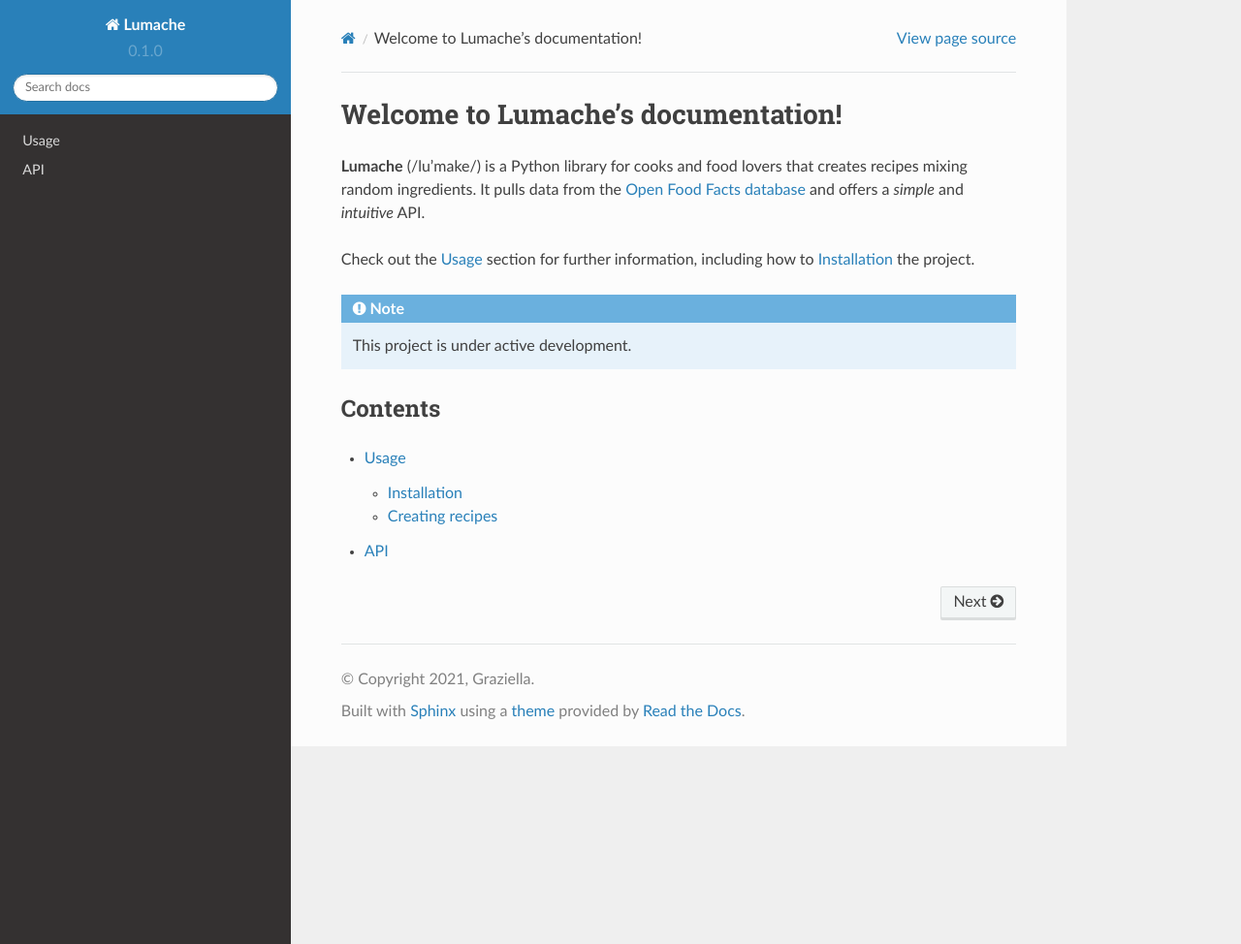
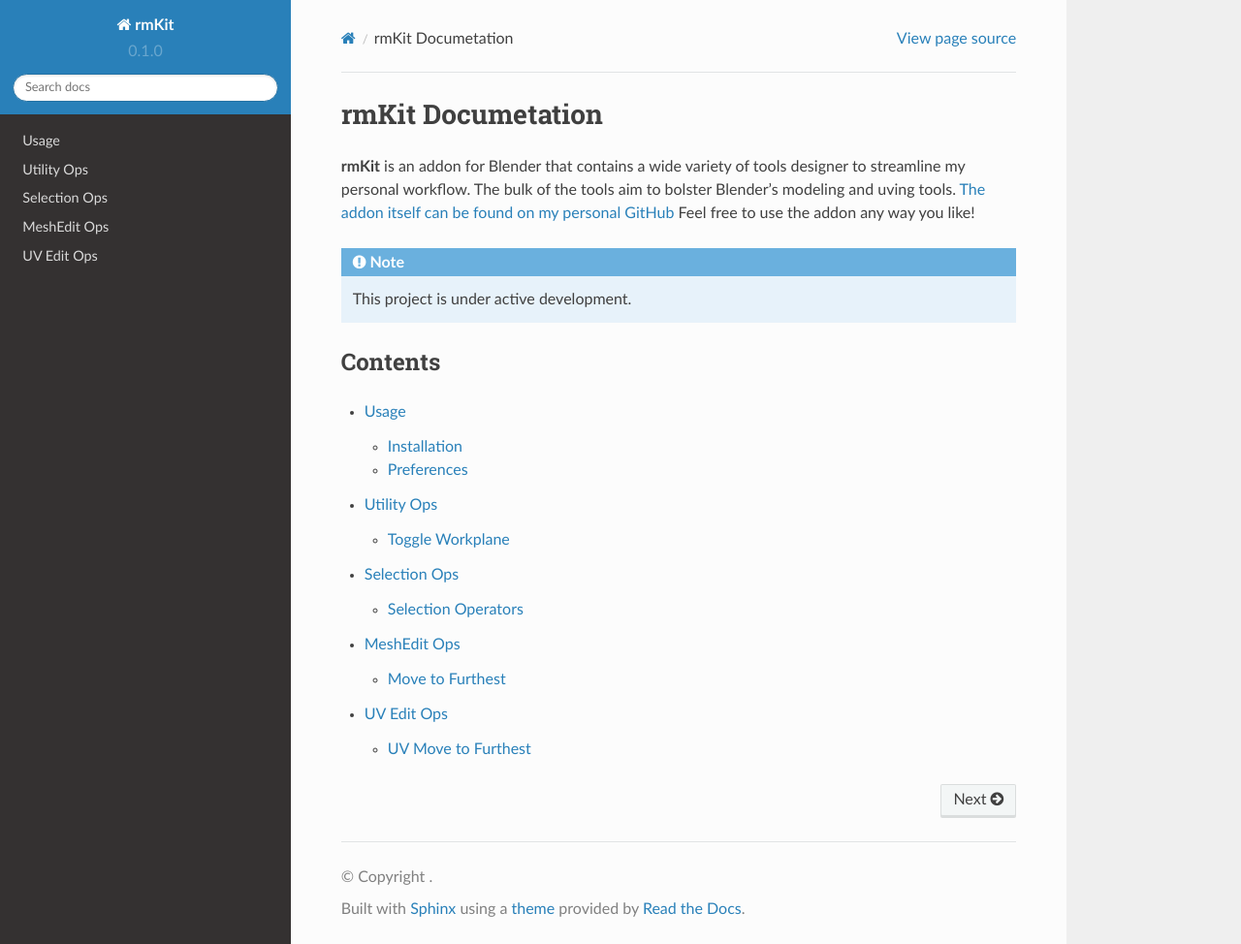
Before and after one commit to roosterMAP/rmKit-docs, a Sphinx documentation site: the page built from docs/source/index.rst, in a window 1280 px wide and 974 px high. Shown: the whole window at 97% size. Built offline with Sphinx 7.4.7 and the Read the Docs theme 2.0.0, drawn with Linux system fonts in a browser that asks for light colours.

Commit message:
move to furthest docs
move to furthest docs

```diff
--- a/docs/source/api.rst
+++ /dev/null
@@ -1,7 +0,0 @@
-API
-===
-
-.. autosummary::
-   :toctree: generated
-
-   lumache
--- a/docs/source/conf.py
+++ b/docs/source/conf.py
@@ -2,9 +2,8 @@
 
 # -- Project information
 
-project = 'Lumache'
-copyright = '2021, Graziella'
-author = 'Graziella'
+project = 'rmKit'
+author = 'Timothee Yeramian'
 
 release = '0.1'
 version = '0.1.0'
@@ -26,6 +25,7 @@
 intersphinx_disabled_domains = ['std']
 
 templates_path = ['_templates']
+html_static_path = ['_static']
 
 # -- Options for HTML output
 
@@ -33,3 +33,6 @@
 
 # -- Options for EPUB output
 epub_show_urls = 'footnote'
+
+#def setup(app):
+#    app.add_javascript("webcomponents-loader.js")
--- a/docs/source/index.rst
+++ b/docs/source/index.rst
@@ -1,22 +1,22 @@
-Welcome to Lumache's documentation!
-===================================
+rmKit Documetation
+==================
 
-**Lumache** (/lu'make/) is a Python library for cooks and food lovers
-that creates recipes mixing random ingredients.
-It pulls data from the `Open Food Facts database <https://world.openfoodfacts.org/>`_
-and offers a *simple* and *intuitive* API.
-
-Check out the :doc:`usage` section for further information, including
-how to :ref:`installation` the project.
+**rmKit** is an addon for Blender that contains a wide variety of tools designer to streamline my personal workflow.
+The bulk of the tools aim to bolster Blender's modeling and uving tools.
+`The addon itself can be found on my personal GitHub <https://github.com/roosterMAP/rmKit>`_
+Feel free to use the addon any way you like!
 
 .. note::
 
-   This project is under active development.
+	This project is under active development.
 
 Contents
 --------
 
 .. toctree::
 
-   usage
-   api
+	usage
+	utils
+	sel
+	meshedit
+	uv
--- /dev/null
+++ b/docs/source/meshedit.rst
@@ -0,0 +1,46 @@
+.. |video| raw:: html
+
+	<video controls loop width="700">
+		<source src="_static/movetofurthest.mp4" type="video/mp4">
+		Your browser does not support the video tag.
+	</video>
+
+
+MeshEdit Ops
+===================================
+
+.. _movetofurthest:
+
+Move to Furthest
+-------------------
+
+|video|
+
+``Move to Furthest`` is used to quickly align verts/edges/faces along the axis most closely aligned to a selected relative direction.
+For example, selecting the **Left** option will flatten all selected elements to the planar axis most aligned with the viewport camera's left direction vector. The position of this plane is the leftmost position in the selection.
+There are also **Horizontal** and **Vertical** options which will place the flatten axis plane at the center of the selection.
+Selecting a direction from within the **Local** submenu will evaluate all discontinuous geometry separatly.
+Selecting a direction from within the **Constrain** submenu will ensure vert transformations to the flatten planar axis are done along adjacent edges.
+This tools can also be used in combination with the :ref:`Workplane <workplane>`
+Click here to visit the docs for :ref:`UV Move to Furthest <uvmovetofurthest>`
+
+.. note::
+	* To use ``Move to Furthest`` bind it to a key in the addon Preferences in the ``Mesh`` context.
+
+``PolyPatch``
+``Delete``
+``Collapse``
+``Dissolve``
+``Pop``
+``Knife Screen``
+``Move to Furthest``
+``Screen Reflect``
+``Bevel``
+``Extend``
+``Connect Edges``
+``Thicken``
+``Create Tube``
+``Arc Adjust``
+``Unbevel``
+``Radial Align``
+``Target Weld``
--- /dev/null
+++ b/docs/source/uv.rst
@@ -0,0 +1,7 @@
+UV Edit Ops
+===========
+
+.. _uvmovetofurthest:
+
+UV Move to Furthest
+-------------------
```
Also changed, not shown: docs/source/sel.rst (added, +25 -0 lines), docs/source/usage.rst (+20 -18 lines), docs/source/utils.rst (added, +30 -0 lines), 1 other file.
